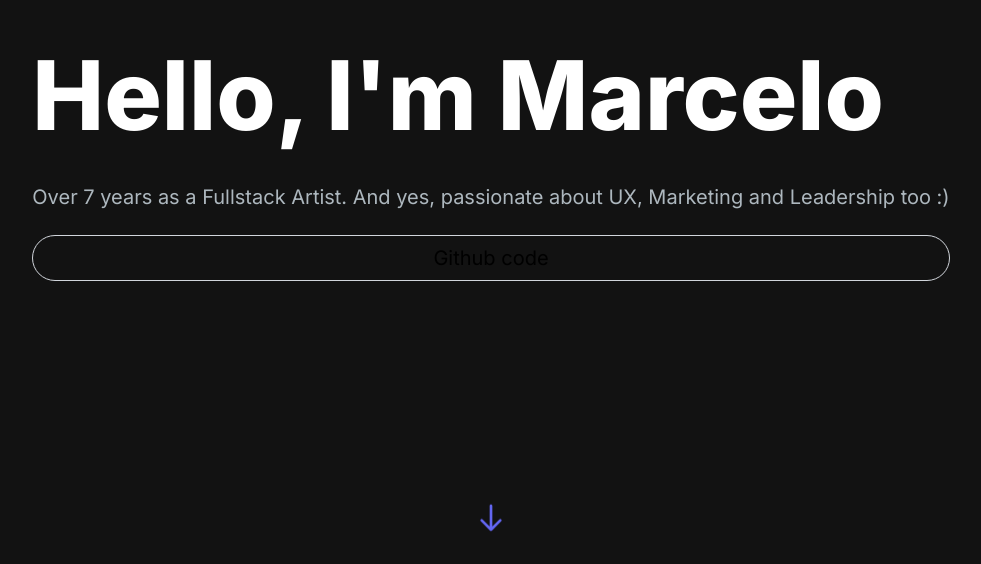
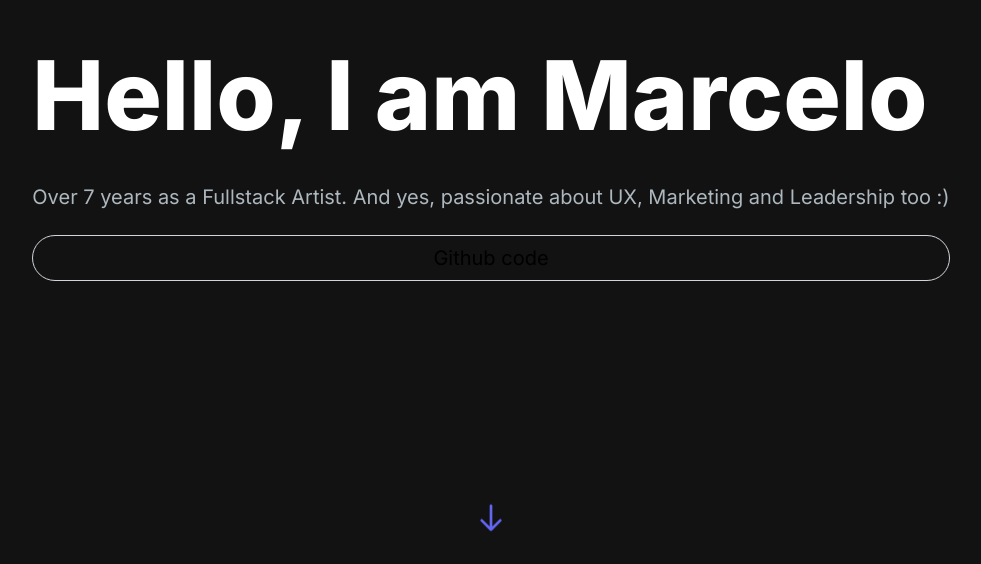
Before and after one commit to marcelodaros94/next-portfolio, a Next.js app: page / in a window 1280 px wide. Shown: the part 236-800 px from the top of the page, without its empty margins (149-1130 px from the left). Built offline with nearby package versions, Linux system fonts and the light colour scheme.

Commit message:
fix build errors

```diff
--- a/src/app/components/Experience.jsx
+++ b/src/app/components/Experience.jsx
@@ -54,8 +54,8 @@ const ExperienceSlider = () => {
   return (
     <section id="experience" className="bg-[#64646454] flex flex-col justify-center">
       <Slider {...settings}>
-        {jobs.map(job =>
-          <div>
+        {jobs.map((job,index) =>
+          <div key={index}>
             <div className="flex flex-col md:flex-row">
               <div className="md:w-1/2 p-2">
                 <h2 className="text-2xl font-bold mb-4">{job.company}</h2>
--- a/src/app/components/MainBanner.jsx
+++ b/src/app/components/MainBanner.jsx
@@ -7,7 +7,7 @@ const MainBanner = () => {
         <section className="bg-[#121212]  flex items-center justify-center">
             <div>
                 <h1 className="text-white mb-4 text-4xl sm:text-5xl lg:text-8xl lg:leading-normal font-extrabold">
-                    Hello, I'm Marcelo
+                    Hello, I am Marcelo
                 </h1>
                 <p className="text-[#ADB7BE] text-base sm:text-lg mb-6 lg:text-xl">
                 Over 7 years as a Fullstack Artist. And yes, passionate about UX, Marketing and Leadership too :)
```
